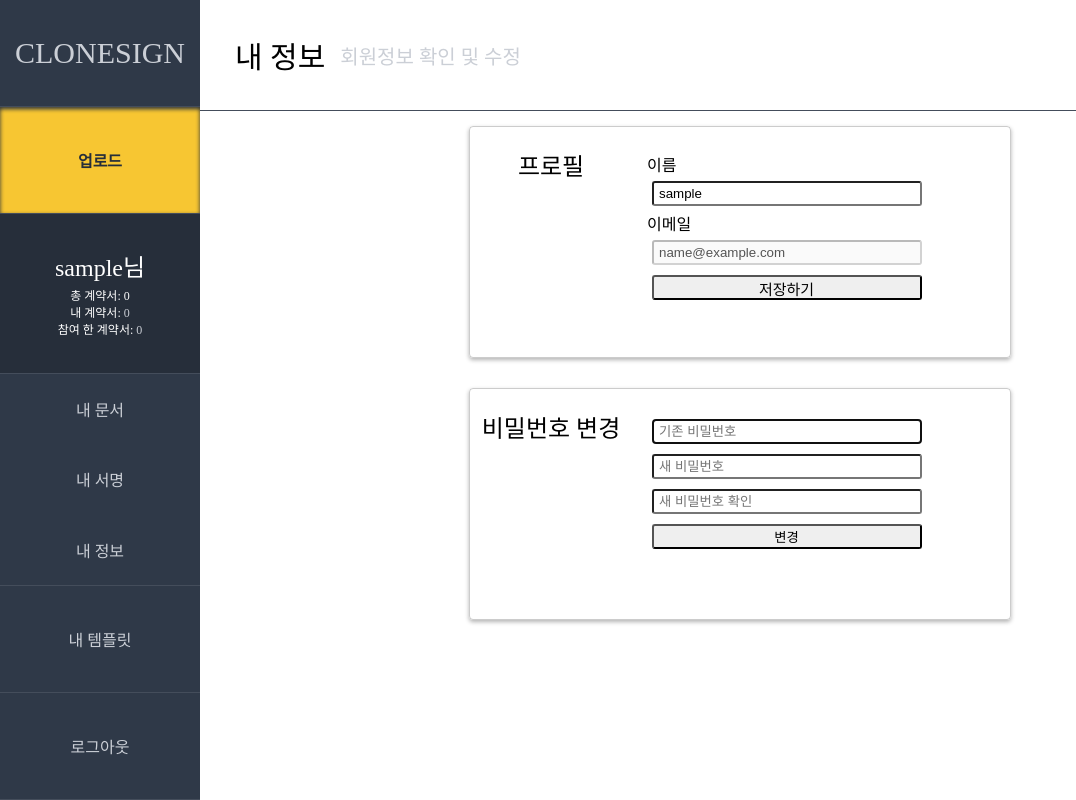
After one commit to JamieJang/clonesign, a Django app: page /document/profile/ in a window 1280 px wide. The commit adds this page. Shown: the whole page, without its empty margins (0-1076 px from the left). Run offline with Django 3.2, Linux system fonts and the light colour scheme; the visitor is signed in with stand-in values (Sample User, id 1); data that the repository does not hold is empty; some libraries are stand-ins or nearby versions.

Commit message:
change userinfo & password

```diff
--- /dev/null
+++ b/document/static/document/css/profile.css
@@ -0,0 +1,65 @@
+.profile{
+    width: 100%;
+    display:flex;
+    flex-direction: column;
+    justify-content: center;
+    align-items: center;
+}
+.profile > div{
+    width: 50%;
+    height: 230px;
+    margin: 15px 0;
+    display: flex;
+    border: 1px solid rgba(0,0,0,0.2);
+    border-radius: 4px;
+    box-shadow: 0 2px 4px 0 rgba(0,0,0,0.3);
+}
+.title{
+    width: 30%;;
+    text-align: center;
+    padding-top: 20px;
+    font-size: 24px;
+}
+.info{
+    width: 50%;
+    display: flex;
+    flex-direction: column;
+    padding: 15px;
+
+}
+.info > *{
+    margin: 10px 0;
+}
+#change-info{
+    display: flex;
+    flex-direction: column;
+    justify-content: center;
+
+}
+#change-info > input {
+    width: 100%;
+    height: 25px;
+    margin: 5px;
+    border-radius: 3px;
+}
+
+.info form > input{
+    height: 25px;
+    border-radius: 4px;
+    padding-left: 5px;
+}
+#username-change{
+    font-size: 15px;
+}
+#change-password{
+    display: flex;
+    flex-direction: column;
+    justify-content: center;
+    align-items: center;
+}
+#change-password > input {
+    width: 100%;
+    height: 25px;
+    margin: 5px;
+    border-radius: 3px;
+}
--- /dev/null
+++ b/document/templates/document/profile.html
@@ -0,0 +1,57 @@
+{% extends 'document/base.html' %}
+{% load staticfiles %}
+
+{% block title %}Profile{% endblock %}
+
+{% block style %}
+<link rel="stylesheet" href="{% static 'document/css/profile.css' %}" />
+{% endblock %}
+
+{% block pageName %}내 정보{% endblock %}
+{% block pageInfo %}회원정보 확인 및 수정{% endblock %}
+
+{% block content %}
+<div class="profile">
+    <div class="profile-info">
+        <div class="title">프로필</div>
+        <div class="info">
+            <form method="POST" action="{% url 'document:userinfo' %}" id="change-info">
+                {% csrf_token %}
+                <label>이름</label>
+                <input type="text" value="{{user.username}}" id="username" name="username" />
+                <label>이메일</label>
+                <input type="email" value="{{user.email}}" id="email" disabled />
+                <input type="submit" id="username-change" value="저장하기" id="name-change" onclick="changeUsername()" />
+            </form>
+        </div>
+    </div>
+    <div class="pw-info">
+        <div class="title">비밀번호 변경</div>
+        <div class="info">
+            <form method="POST" action="{% url 'document:change_password' %}" id="change-info">
+                {% csrf_token %}
+                <input type="password" name="old_password" autofocus="" required="" id="id_old_password" placeholder="기존 비밀번호" />
+                <input type="password" name="new_password1" required="" id="id_new_password1" placeholder="새 비밀번호" />
+                <input type="password" name="new_password2" required="" id="id_new_password2" placeholder="새 비밀번호 확인" />
+                <input type="submit" value="변경" />
+            </form>
+        </div>
+    </div>
+</div>
+<div class="messages">
+    {% if messages %}
+        {% for message in messages %}
+        <span class="{{ message.tags }}">{{ message }}</span>
+        {% endfor %}
+    {% endif %}
+</div>
+{% endblock %}
+
+{% block script %}
+<script>
+    changeUsername = () => {
+        var username = document.getElementById("username").value;
+        console.log(username);
+    }
+</script>
+{% endblock %}
--- a/document/templates/document/sidebar.html
+++ b/document/templates/document/sidebar.html
@@ -18,7 +18,7 @@
     <div class="menu">
         <div active><a href="{% url 'document:docu-index' %}">내 문서</a></div>
         <div><a href="#">내 서명</a></div>
-        <div><a href="#">내 정보</a></div>
+        <div><a href="{% url 'document:profile' %}">내 정보</a></div>
     </div>
     <div class="make-doc">
         <a href="#">내 템플릿</a>
--- a/document/urls.py
+++ b/document/urls.py
@@ -12,4 +12,7 @@ urlpatterns =[
     url(r'^filter/status/(?P<status>[\w\W]+)/$',views.docsByStatus.as_view(),name="filter_by_status"),
     url(r'^search/(?P<keyword>[ㄱ-힣\w]+)/$',
         views.docsByKeyword.as_view(), name="search_keyword"),
+    url(r'^profile/$',views.Profile.as_view(),name="profile"),
+    url(r'^userinfo/$',views.ChangeUsername.as_view(), name="userinfo"),
+    url(r'^password/$',views.ChangePassword.as_view(),name="change_password"),
 ]
--- a/document/views.py
+++ b/document/views.py
@@ -2,6 +2,9 @@ from django.shortcuts import render, redirect
 from django.views import View
 from django.http import HttpResponse
 from django.db.models import Q
+from django.contrib.auth.forms import PasswordChangeForm
+from django.contrib.auth import update_session_auth_hash
+from django.contrib import messages
 
 from . import models, forms
 from user import models as user_models
@@ -146,3 +149,67 @@ class docsByKeyword(View):
                                                        'docs': docs,
                                                        'status_list': status_list,
                                                        "default_status": default_status})
+
+class Profile(View):
+    def get(self,request):
+        user = request.user
+        self_docs = user.self_docs_count
+        part_docs = user.part_docs_count
+        total_docs = self_docs + part_docs
+
+        password_form = PasswordChangeForm(user)
+
+        return render(request, 'document/profile.html', {'total_docs': total_docs,
+                                                         'self_docs': self_docs,
+                                                         'part_docs': part_docs,
+                                                         'user':user,
+                                                         'password_form':password_form})
+
+class ChangeUsername(View):
+    def post(self,request):
+        user = request.user
+        self_docs = user.self_docs_count
+        part_docs = user.part_docs_count
+        total_docs = self_docs + part_docs
+
+        password_form = PasswordChangeForm(user)
+
+        new_username = request.POST['username']
+        if new_username:
+            print(user.username)
+            user.username = new_username
+            print(user.username)
+            user.save()
+            messages.success(request, "이름을 성공적으로 변경하였습니다.")
+            return redirect("document:profile")
+        else:
+            message.error(request, "다시 시도해주기시 바랍니다.")
+
+        return render(request, 'document/profile.html', {'total_docs': total_docs,
+                                                         'self_docs': self_docs,
+                                                         'part_docs': part_docs,
+                                                         'user': user,
+                                                         'password_form': password_form})
+
+
+
+class ChangePassword(View):
+    def post(self,request):
+        user = request.user
+        self_docs = user.self_docs_count
+        part_docs = user.part_docs_count
+        total_docs = self_docs + part_docs
+        password_form = PasswordChangeForm(user,request.POST)
+        if password_form.is_valid():
+            changed_user = password_form.save()
+            update_session_auth_hash(request, changed_user)
+            messages.success(request,"비밀번호를 성공적으로 변경하였습니다.")
+            return redirect("document:profile")
+        else:
+            messages.error(request,"다시 시도해주시기 바랍니다.")
+
+        return render(request, 'document/profile.html', {'total_docs': total_docs,
+                                                         'self_docs': self_docs,
+                                                         'part_docs': part_docs,
+                                                         'user': user,
+                                                         'password_form': password_form})
```
